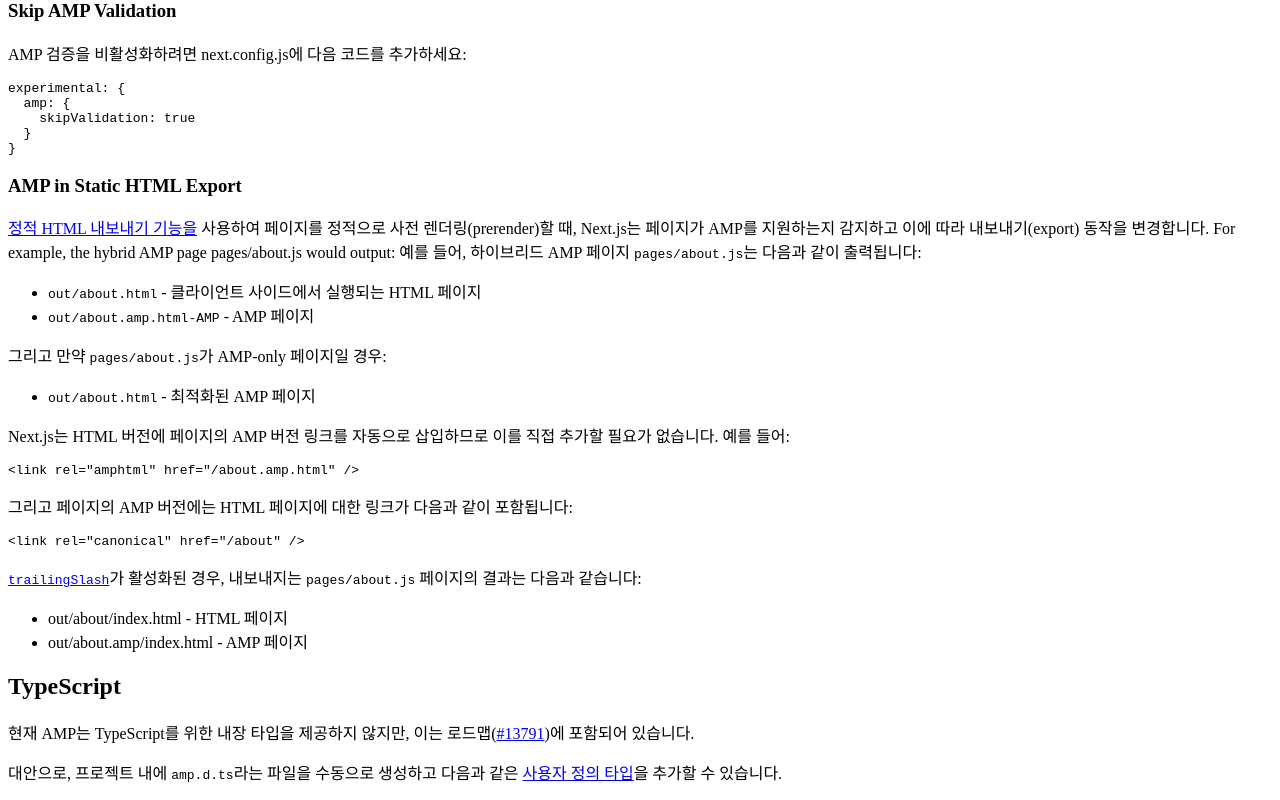
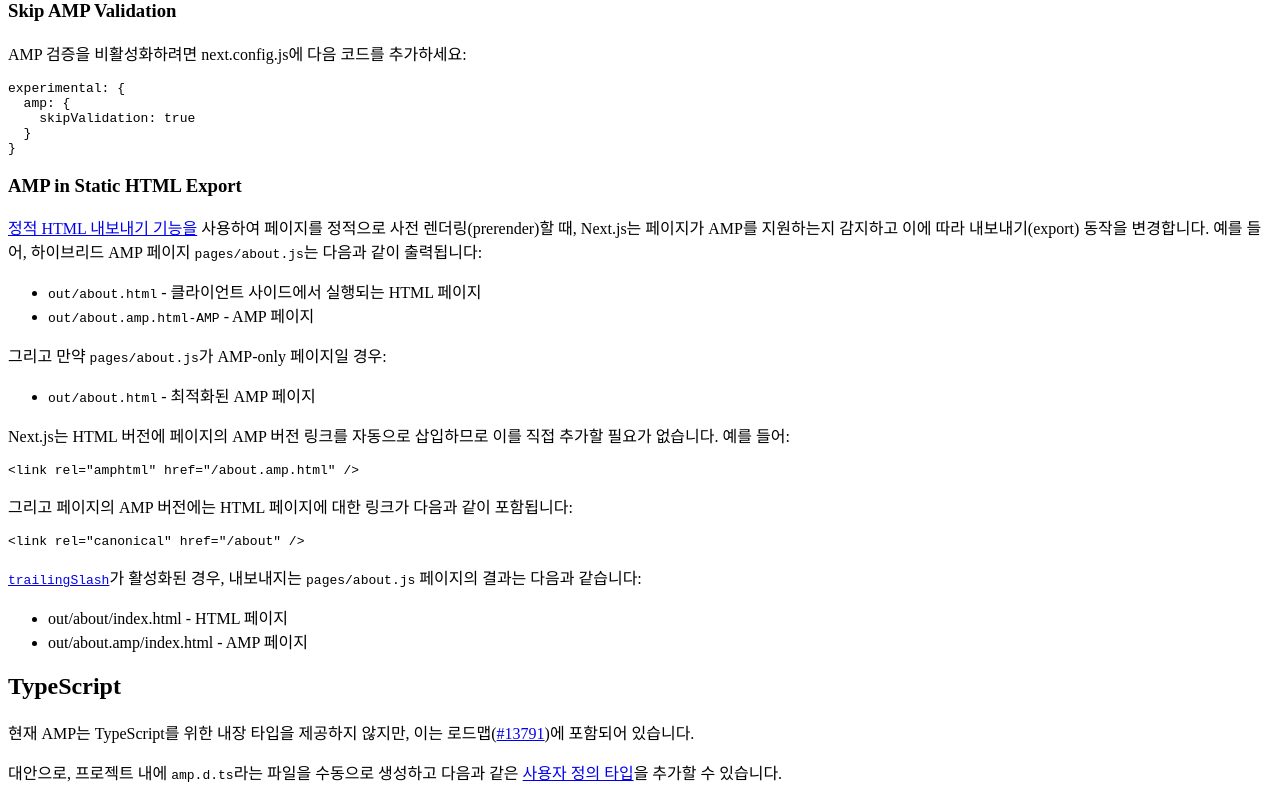
Before and after one commit to luciancah/nextjs-ko, a Next.js app: page /docs/pages/building-your-application/configuring/amp in a window 1280 px wide. Shown: the part 1729-2529 px from the top of the page. Built offline with nearby package versions, Linux system fonts and the light colour scheme.

Commit message:
[#105] fix: 남아있던 영어 원문 삭제

```diff
--- a/pages/docs/pages/building-your-application/configuring/amp.mdx
+++ b/pages/docs/pages/building-your-application/configuring/amp.mdx
@@ -124,7 +124,6 @@
 ### AMP in Static HTML Export
 
 [정적 HTML 내보내기 기능을](/docs/app/building-your-application/deploying/static-exports) 사용하여 페이지를 정적으로 사전 렌더링(prerender)할 때, Next.js는 페이지가 AMP를 지원하는지 감지하고 이에 따라 내보내기(export) 동작을 변경합니다.
-For example, the hybrid AMP page pages/about.js would output:
 예를 들어, 하이브리드 AMP 페이지 `pages/about.js`는 다음과 같이 출력됩니다:
 
 - `out/about.html` - 클라이언트 사이드에서 실행되는 HTML 페이지
```
